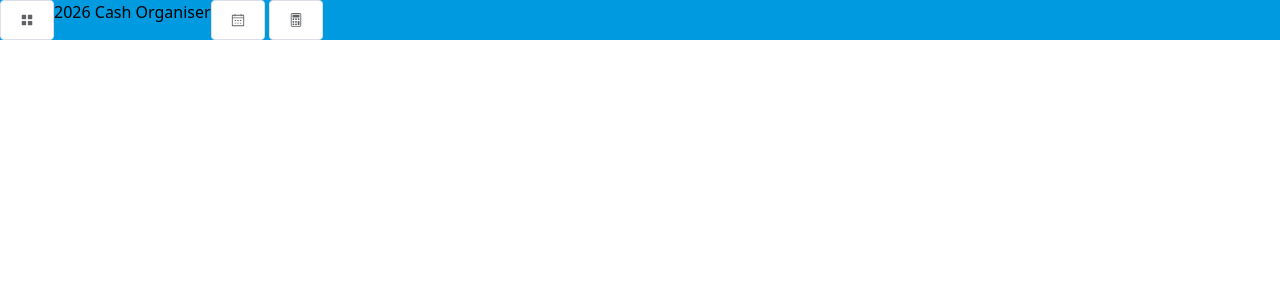
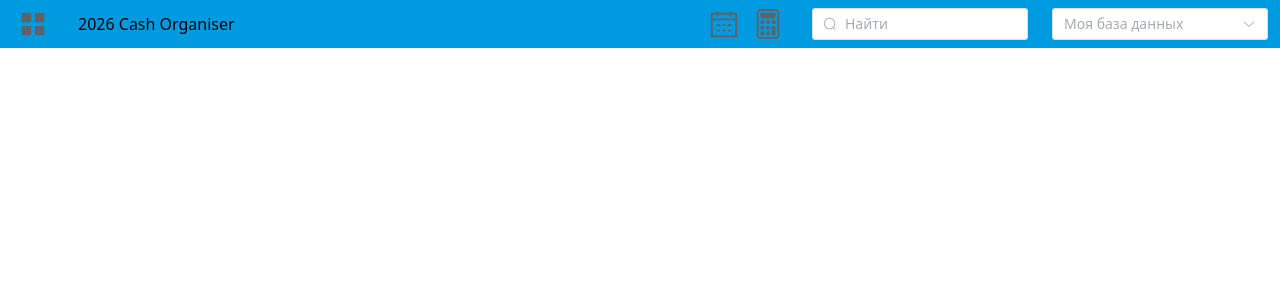
Before and after one commit to Ghxst666/CashOrginizer, a Vue app: page / in a window 1280 px wide. Shown: the top 300 px of the page. Built offline with nearby package versions, Linux system fonts and the light colour scheme.

Commit message:
сверстана шапка

```diff
--- /dev/null
+++ b/src/widgets/layouts/MainHeader/types/menu.types.ts
@@ -0,0 +1,4 @@
+export interface MenuItem {
+    id: string,
+    label: string
+}
--- a/src/widgets/layouts/MainHeader/ui/MainHeader.vue
+++ b/src/widgets/layouts/MainHeader/ui/MainHeader.vue
@@ -1,30 +1,90 @@
 <script setup lang="ts">
-import { Calendar, Menu } from '@element-plus/icons-vue';
+import { Calendar, Menu, Search } from '@element-plus/icons-vue';
 import CalculatorIcon from '../../../../shared/assets/icons/CalculatorIcon.vue';
+import { ref } from 'vue';
+import { MenuItem } from '../types/menu.types';
 
+const input = ref('')
+const value = ref('')
+
+const MainMenuSelect: MenuItem[] = [
+    {
+        id: "rename",
+        label: "Переименовать",
+    },
+    {
+        id: "changePassword",
+        label: "Изменить пароль",
+    },
+    {
+        id: "move",
+        label: "Переместить базу данных на онлайн сервер",
+    },
+    {
+        id: "settings",
+        label: "Настроки учетных записей",
+    },
+]
 </script>
 
 <template>
-    <div class="flex flex-row">
+    <div class="flex flex-row items-center w-full">
         <ElButton
-            :icon="Menu"
-            size="large"
-        />
-        <div class="flex space-beetwen">
+            class="!size-10 !px-8"
+            link
+        >
+            <ElIcon size="30px">
+                <Menu />
+            </ElIcon>
+        </ElButton>
+        <div class="flex justify-between w-full items-center px-3">
             <span>
                 2026 Cash Organiser
             </span>
-            <div class="flex gap-1">
+            <div class="flex gap-1 items-center">
                 <ElButton
-                    :icon="Calendar"
-                    size="large"
+                    link
+                    class="!size-10"
+                >
+                    <ElIcon size="30px">
+                        <Calendar />
+                    </ElIcon>
+                </ElButton>
+                <ElButton
+                    class="!m-0 !size-10"
+                    link
+                >
+                    <ElIcon size="30px">
+                        <CalculatorIcon />
+                    </ElIcon>
+                </ElButton>
+            </div>
+        </div>
+        <div class="max-w-60 w-full flex items-center px-3 py-2">
+            <ElInput
+                v-model="input"
+                placeholder="Найти"
+            >
+                <template #prefix>
+                    <ElIcon>
+                        <Search />
+                    </ElIcon>
+                </template>
+            </ElInput>
+        </div>
+        <!-- TODO: потом в placeholder передать название бд -->
+        <div class="max-w-60 w-full flex items-center px-3 py-2 border-l-[#831919] border-1">
+            <ElSelect
+                 v-model="value"
+                 placeholder="Моя база данных"
+            >
+                <ElOption
+                     v-for="item in MainMenuSelect"
+                     :key="item.id"
+                     :label="item.label"
+                     :value="item.id"
                 />
-                <ElButton
-                    class="!m-0"
-                    :icon="CalculatorIcon"
-                    size="large"
-                />
-            </div>
+            </ElSelect>
         </div>
     </div>
 </template>
```
